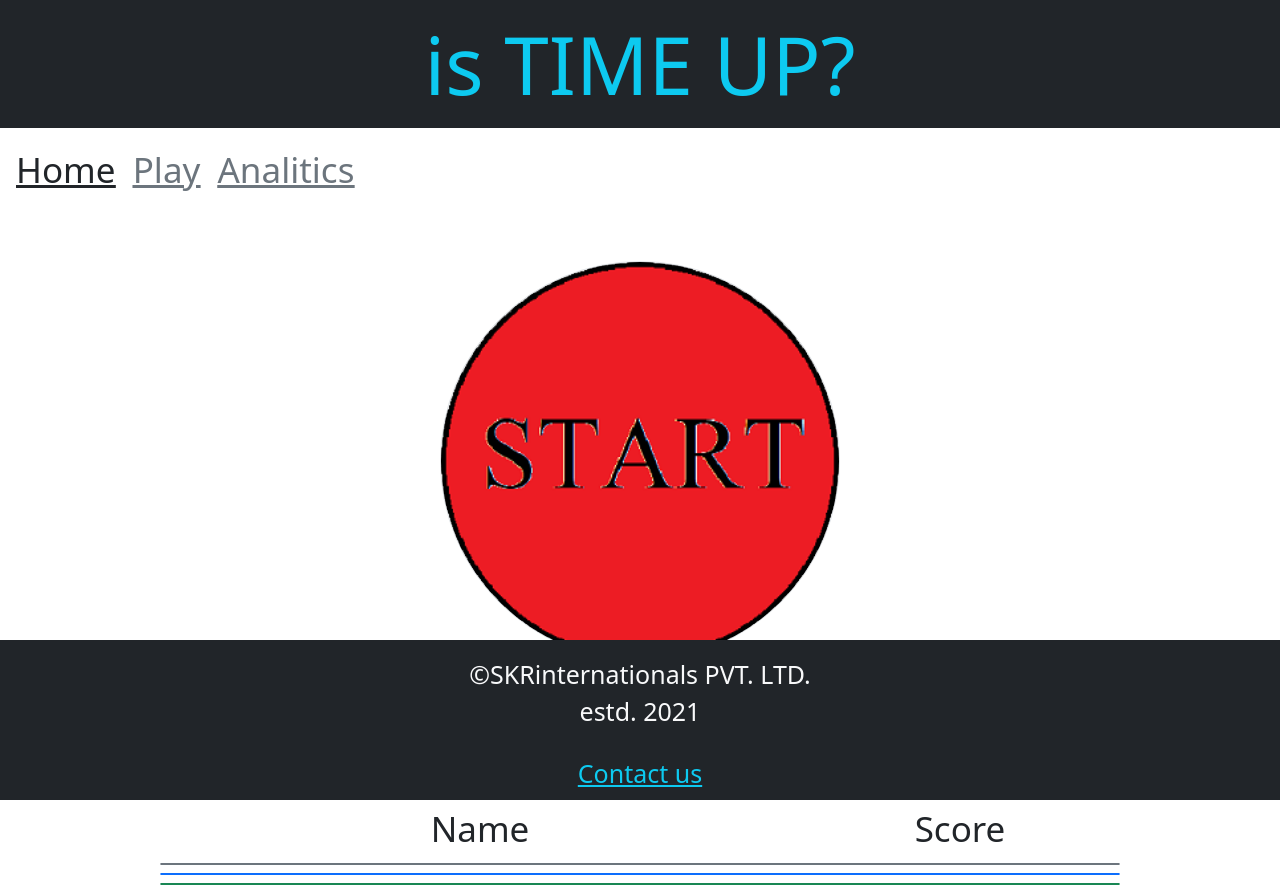
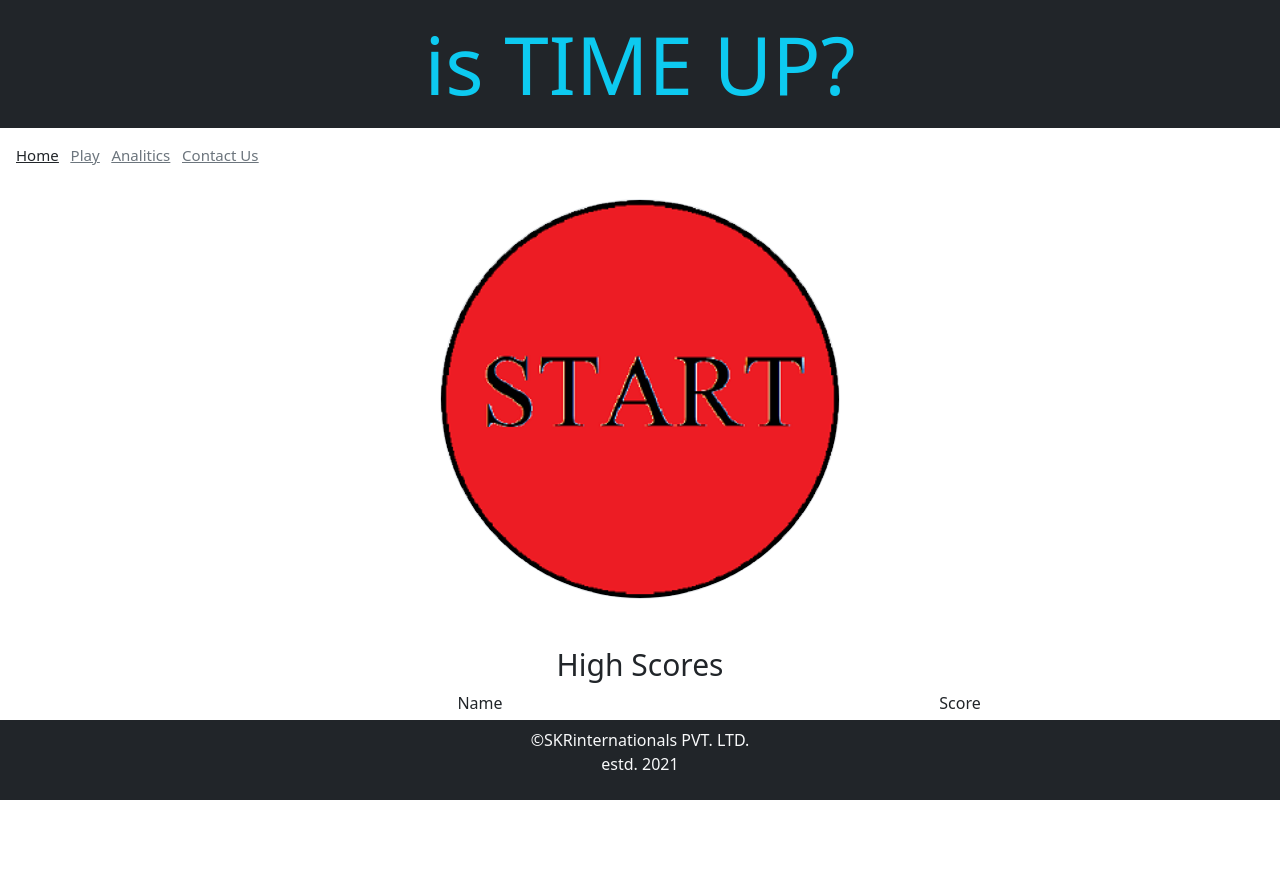
Before and after one commit to SKR301/is-time-up, a plain HTML site: page index.html in a window 1280 px wide. After the commit the page ends 800 px from the top, so only its background shows below. Drawn offline with nearby package versions, Linux system fonts and the light colour scheme; no server answers.

Commit message:
re-position contact us

```diff
--- a/index.html
+++ b/index.html
@@ -14,10 +14,11 @@ is TIME UP?
 </header>
 
 <!-- nav bar -->
-<ul class="list-inline text-light p-3 font-35">
+<ul class="list-inline text-light p-3 font-15">
   <li class="list-inline-item"><a class="text-dark" href="#"><u>Home</u></a></li>
   <li class="list-inline-item"><a class="text-secondary" href="play.html"><u>Play</u></a></li>
   <li class="list-inline-item"><a class="text-secondary" href="analytics.html"><u>Analitics</u></a></li>
+  <li class="list-inline-item"><a class="text-secondary" href="contact.html"><u>Contact Us</u></a></li>
 </ul>
 
 <div class="alert alert-success" role="alert" id="savedSuccessfulMsg" style="display: none;">
@@ -28,36 +29,35 @@ is TIME UP?
 </div>
 
 <!-- start button -->
-<div class="text-center mt-5">
+<div class="text-center mt-2">
 	<img class="border rounded-circle pointer-cursor circle-lg" id="startGame_btn" src="img/start_btn.jpg" onclick="startGame()" onmousedown="delargeStartButtonImg()" onmouseup="enlargeStartButtonImg()" onmouseover="enlargeStartButtonImg()" onmouseout="delargeStartButtonImg()" />
 </div>
 
 
 <!-- highscore -->
 <div class="container text-center w-75 mt-5">
-	<h1 class="font-weight-bold display-2">High Scores</h1>
-	<div class="row text-dark font-35">
+	<h1 class="font-30">High Scores</h1>
+	<div class="row text-dark">
 		<div class="col-8">Name</div>
 		<div class="col-4">Score</div>
 	</div>
-	<div class="row border border-secondary text-secondary rounded font-25 mt-2" onmouseover="hoverOnFill(this)" onmouseout="hoverOffFill(this)">
+	<div class="row border border-secondary text-secondary rounded font-10 mt-2" onmouseover="hoverOnFill(this)" onmouseout="hoverOffFill(this)">
 		<div class="col-8" id="highScore3User"></div>
 		<div class="col-4" id="highScore3Score"></div>
 	</div>
-	<div class="row border border-primary text-primary rounded font-30 mt-2" onmouseover="hoverOnFill(this)" onmouseout="hoverOffFill(this)">
+	<div class="row border border-primary text-primary rounded font-15 mt-2" onmouseover="hoverOnFill(this)" onmouseout="hoverOffFill(this)">
 		<div class="col-8" id="highScore2User"></div>
 		<div class="col-4" id="highScore2Score"></div>
 	</div>
-	<div class="row border border-success text-success rounded font-35 mt-2" onmouseover="hoverOnFill(this)" onmouseout="hoverOffFill(this)">
+	<div class="row border border-success text-success rounded font-20 mt-2" onmouseover="hoverOnFill(this)" onmouseout="hoverOffFill(this)">
 		<div class="col-8" id="highScore1User"></div>
 		<div class="col-4" id="highScore1Score"></div>
 	</div>
 </div>
 
 <!-- footer -->
-<footer class="text-light fixed-bottom text-center bg-dark p-2 mt-5 font-25">
-	<p class="p-2">©SKRinternationals PVT. LTD.<br> estd. 2021</p>
-	<a class="text-info mb-3" href="contact.html">Contact us</a>
+<footer class="text-light fixed-bottom text-center bg-dark p-2">
+	<p class="">©SKRinternationals PVT. LTD.<br> estd. 2021</p>
 </footer>
 
 </body>
```
